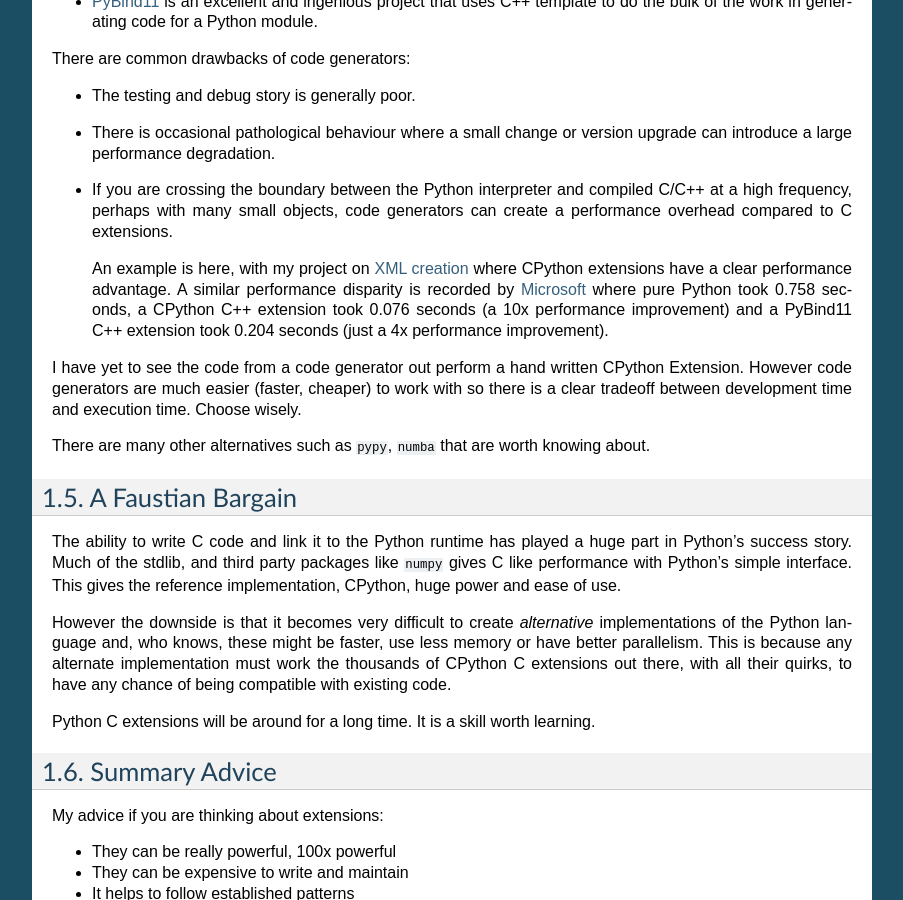
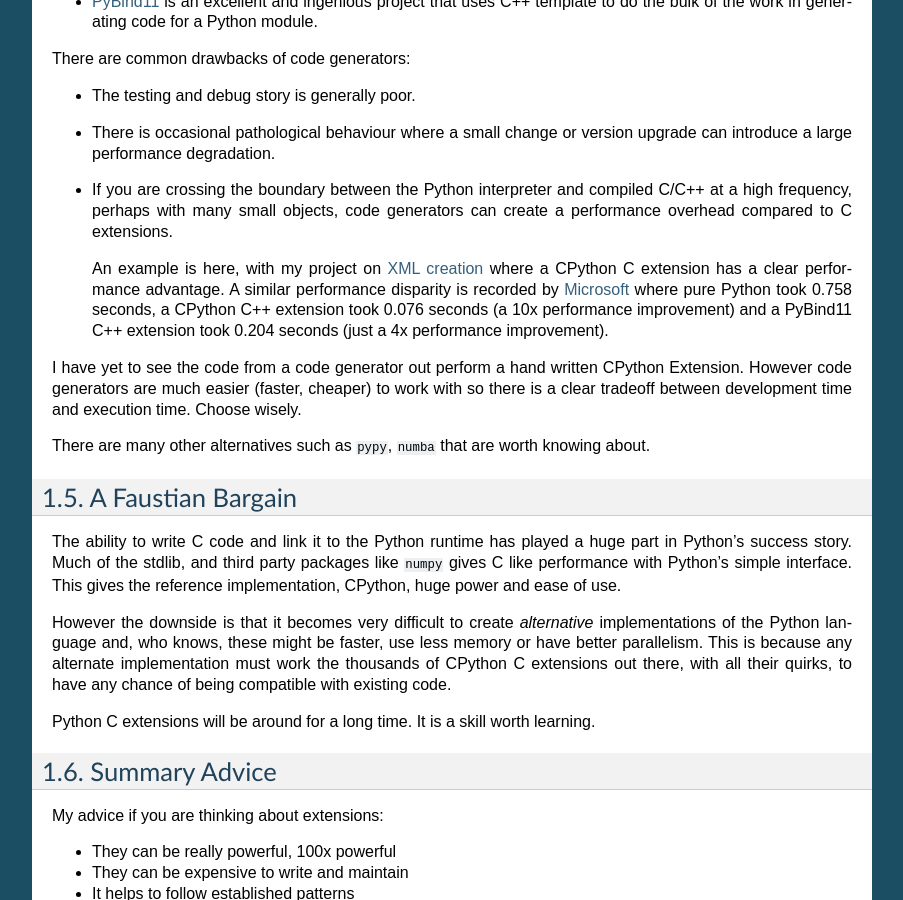
Before and after one commit to paulross/PythonExtensionPatterns, a Sphinx documentation site: the page built from doc/sphinx/source/introduction.rst, in a window 1280 px wide and 900 px high, scrolled down 2039 px. Shown: the whole window, without its empty margins (198-1101 px from the left). Built offline with Sphinx 7.4.7, drawn with Linux system fonts in a browser that asks for light colours.

Commit message:
Minor doc clarity change.

```diff
--- a/doc/sphinx/source/introduction.rst
+++ b/doc/sphinx/source/introduction.rst
@@ -159,7 +159,7 @@ There are common drawbacks of code generators:
   many small objects, code generators can create a performance overhead compared to C extensions.
 
   An example is here, with my project on `XML creation <https://github.com/paulross/xmlwriter>`_
-  where CPython extensions have a clear performance advantage.
+  where a CPython C extension has a clear performance advantage.
   A similar performance disparity is recorded by
   `Microsoft <https://learn.microsoft.com/en-us/visualstudio/python/working-with-c-cpp-python-in-visual-studio?view=vs-2022#call-the-dll-from-python>`_
   where pure Python took 0.758 seconds, a CPython C++ extension took 0.076 seconds (a 10x performance improvement)
```
